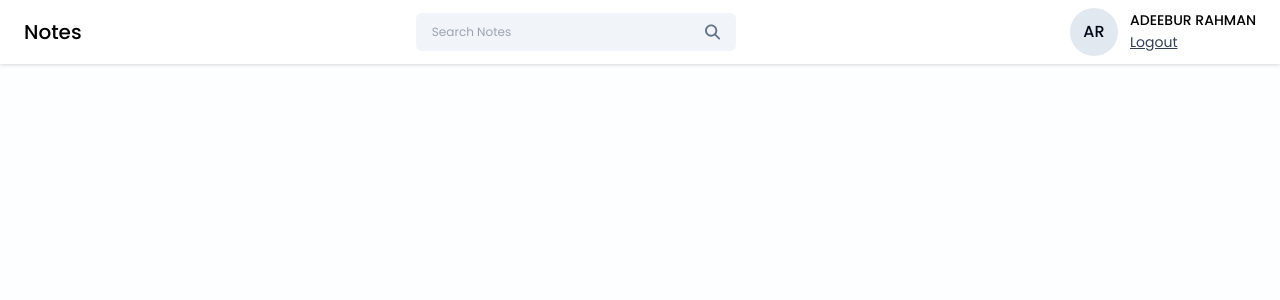
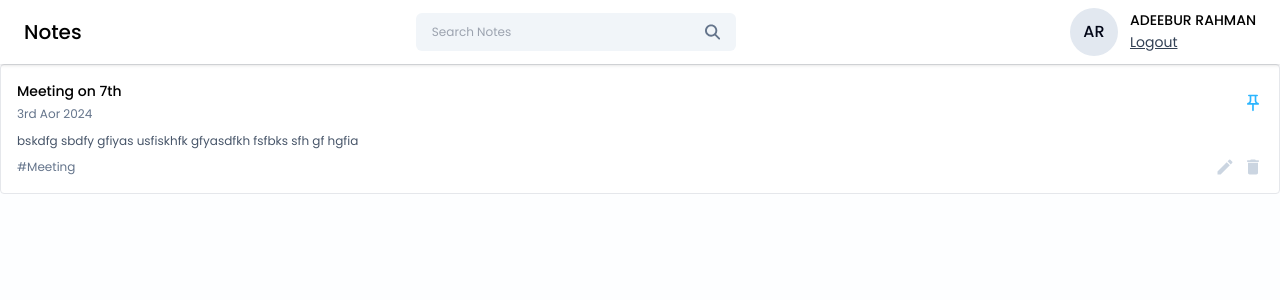
Before and after one commit to adeeburrahman11/Notes-App, a React (Vite) app in the folder frontend/notes-app/: page /dashboard in a window 1280 px wide. Shown: the top 300 px of the page. Built offline with nearby package versions, Linux system fonts and the light colour scheme.

Commit message:
note card added static

```diff
--- /dev/null
+++ b/frontend/notes-app/src/components/Cards/NoteCard.jsx
@@ -0,0 +1,47 @@
+import React from "react";
+
+import { MdOutlinePushPin } from "react-icons/md";
+import { MdCreate, MdDelete } from "react-icons/md";
+
+const NoteCard = ({
+  title,
+  date,
+  content,
+  tags,
+  isPinned,
+  onEdit,
+  onDelete,
+  onPinNote,
+}) => {
+  return (
+    <div className="border rounded p-4 bg-white hover:shadow-xl transition-all ease-in-out">
+      <div className="flex items-center justify-between">
+        <div>
+          <h6 className="text-sm font-medium">{title}</h6>
+          <span className="text-xs text-slate-500">{date}</span>
+        </div>
+
+        <MdOutlinePushPin
+          className={`icon-btn ${isPinned ? "text-primary" : "text-slate-300"}`}
+          onClick={onPinNote}
+        />
+      </div>
+      <p className="text-xs text-slate-600 mt-2">{content?.slice(0, 60)}</p>
+      <div className="flex items-center justify-between mt-2">
+        <div className="text-xs text-slate-500">{tags}</div>
+        <div className="flex items-center gap-2">
+          <MdCreate
+            className="icon-btn hover:text-green-600"
+            onClick={onEdit}
+          />
+          <MdDelete
+            className="icon-btn hover:text-red-500"
+            onClick={onDelete}
+          />
+        </div>
+      </div>
+    </div>
+  );
+};
+
+export default NoteCard;
--- a/frontend/notes-app/src/index.css
+++ b/frontend/notes-app/src/index.css
@@ -21,4 +21,8 @@
   .btn-primary {
     @apply w-full text-sm bg-primary text-white p-2 rounded my-1 hover:bg-blue-500;
   }
+
+  .icon-btn {
+    @apply text-xl text-slate-300 cursor-pointer hover:text-primary;
+  }
 }
--- a/frontend/notes-app/src/pages/Home/Home.jsx
+++ b/frontend/notes-app/src/pages/Home/Home.jsx
@@ -1,10 +1,24 @@
 import React from "react";
 import NavBar from "../../components/NavBar/NavBar";
+import NoteCard from "../../components/Cards/NoteCard";
 
 const Home = () => {
   return (
     <>
       <NavBar />
+
+      <div className="container mx-auto">
+        <NoteCard
+          title="Meeting on 7th"
+          date="3rd Aor 2024"
+          content="bskdfg  sbdfy gfiyas usfiskhfk gfyasdfkh fsfbks sfh gf hgfia hgnkjhg hoergj eou hgiueht kouewrhtieoir oengoierhg rgouerg eroihge80rgoer"
+          tags="#Meeting"
+          isPinned={true}
+          onEdit={() => {}}
+          onDelete={() => {}}
+          onPinNote={() => {}}
+        />
+      </div>
     </>
   );
 };
```
